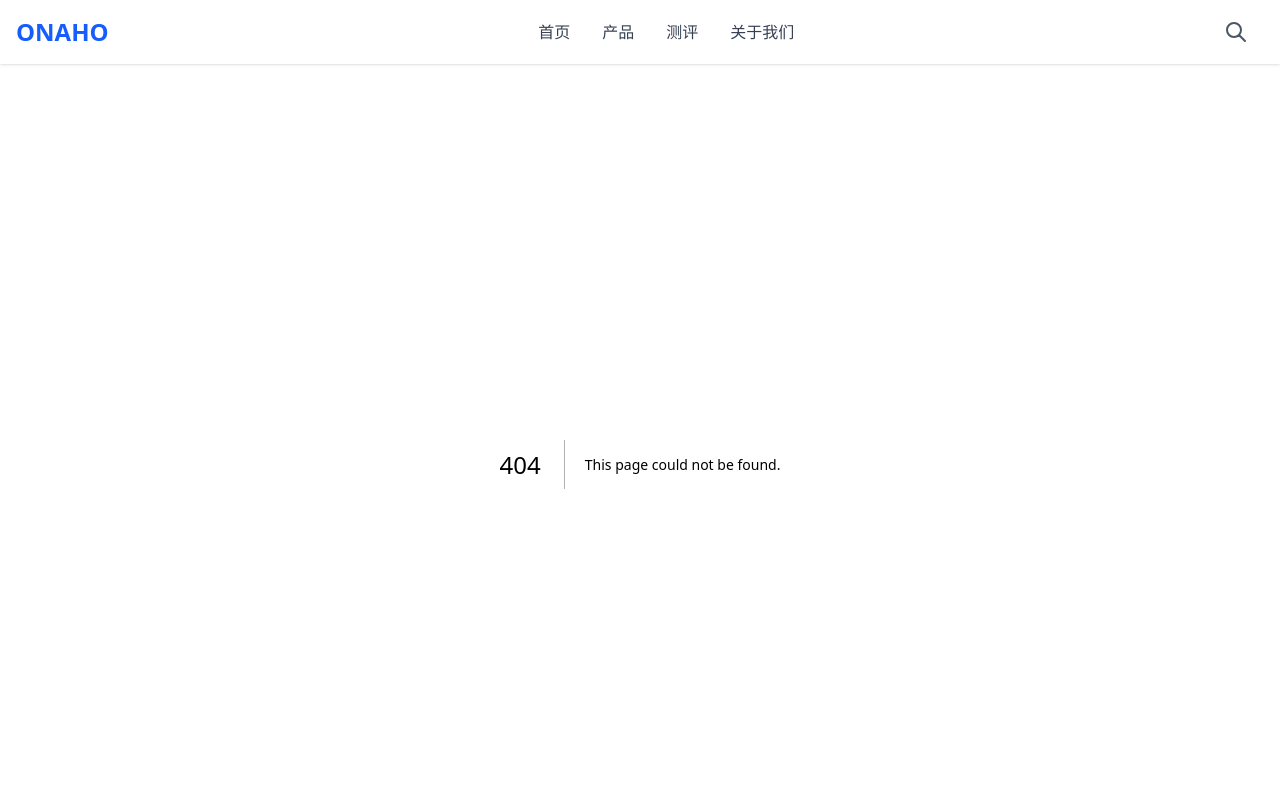
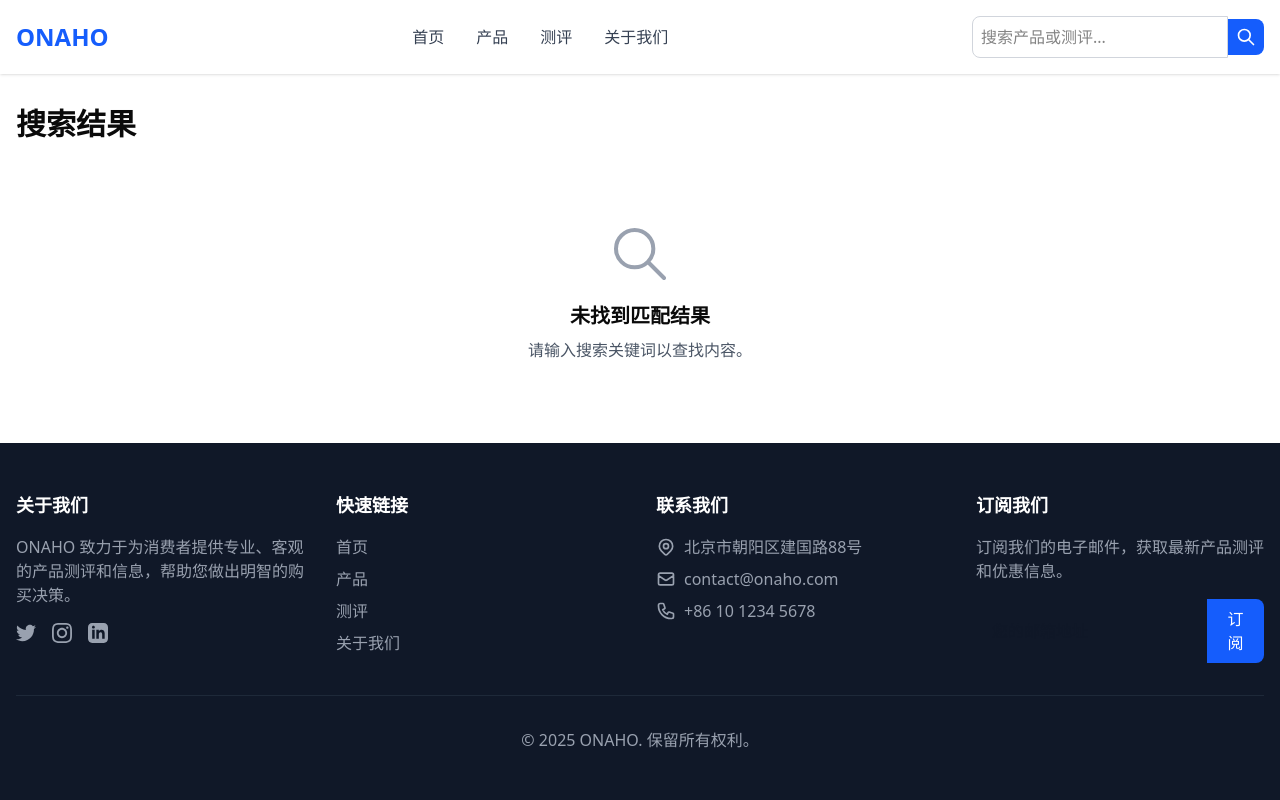
Before and after one commit to evepupil/onaho-web, a Next.js app: page /search in a window 1280 px wide. Before the commit this address had no page. Shown: the top 800 px of the page. Built offline with nearby package versions, Linux system fonts and the light colour scheme.

Commit message:
fix:优化搜索栏无法搜索问题

```diff
--- /dev/null
+++ b/src/app/search/page.tsx
@@ -0,0 +1,99 @@
+"use client";
+
+import React, { useEffect, useState } from 'react';
+import { useSearchParams } from 'next/navigation';
+import ContentCard from '@/components/shared/content-card';
+import { getAllContents } from '@/lib/api';
+import { Content } from '@/types';
+
+export default function SearchPage() {
+  const searchParams = useSearchParams();
+  const query = searchParams.get('q') || '';
+
+  const [loading, setLoading] = useState(true);
+  const [results, setResults] = useState<Content[]>([]);
+
+  useEffect(() => {
+    async function fetchSearchResults() {
+      if (!query) {
+        setResults([]);
+        setLoading(false);
+        return;
+      }
+
+      setLoading(true);
+      try {
+        // 使用API获取所有内容，然后在客户端进行过滤
+        // 实际项目中，最好在API层面实现搜索功能
+        const response = await getAllContents();
+        const allContents = response.data || [];
+
+        // 过滤匹配查询的内容
+        const filtered = allContents.filter(content => {
+          const searchableText = `${content.title} ${content.content} ${content.brand || ''} ${(content.tags || []).join(' ')}`.toLowerCase();
+          return searchableText.includes(query.toLowerCase());
+        });
+
+        setResults(filtered);
+      } catch (error) {
+        console.error('搜索失败:', error);
+        setResults([]);
+      } finally {
+        setLoading(false);
+      }
+    }
+
+    fetchSearchResults();
+  }, [query]);
+
+  return (
+    <div className="container mx-auto px-4 py-8">
+      <div className="mb-8">
+        <h1 className="text-3xl font-bold mb-2">搜索结果</h1>
+        {query && (
+          <p className="text-gray-600">
+            搜索 "<span className="font-medium">{query}</span>" 的结果
+          </p>
+        )}
+      </div>
+
+      {loading ? (
+        <div className="flex justify-center items-center py-12">
+          <div className="animate-spin rounded-full h-12 w-12 border-t-2 border-b-2 border-blue-500"></div>
+        </div>
+      ) : results.length > 0 ? (
+        <div className="grid grid-cols-1 md:grid-cols-2 lg:grid-cols-4 gap-6">
+          {results.map((item) => (
+            <ContentCard
+              key={item.id}
+              id={item.id}
+              title={item.title}
+              excerpt={item.content}
+              coverImage={item.cover_image}
+              createdAt={item.created_at}
+              type={item.type}
+              brand={item.brand}
+              tags={item.tags}
+              rating={item.rating}
+            />
+          ))}
+        </div>
+      ) : (
+        <div className="text-center py-12">
+          <div className="mb-4">
+            <svg xmlns="http://www.w3.org/2000/svg" className="h-16 w-16 mx-auto text-gray-400" fill="none" viewBox="0 0 24 24" stroke="currentColor">
+              <path strokeLinecap="round" strokeLinejoin="round" strokeWidth={1.5} d="M21 21l-6-6m2-5a7 7 0 11-14 0 7 7 0 0114 0z" />
+            </svg>
+          </div>
+          <h2 className="text-xl font-semibold mb-2">未找到匹配结果</h2>
+          <p className="text-gray-600">
+            {query
+              ? `没有找到与 "${query}" 相关的内容，请尝试其他关键词。`
+              : '请输入搜索关键词以查找内容。'
+            }
+          </p>
+        </div>
+      )}
+    </div>
+  );
+}
--- a/src/components/layout/header.tsx
+++ b/src/components/layout/header.tsx
@@ -3,12 +3,40 @@
 import React, { useState } from 'react';
 import Link from 'next/link';
 import Image from 'next/image';
+import { useRouter } from 'next/navigation';
 
 const Header: React.FC = () => {
+  const router = useRouter();
   const [mobileMenuOpen, setMobileMenuOpen] = useState(false);
+  const [searchQuery, setSearchQuery] = useState('');
+  const [mobileSearchOpen, setMobileSearchOpen] = useState(false);
 
   const toggleMobileMenu = () => {
     setMobileMenuOpen(!mobileMenuOpen);
+    // 关闭移动端搜索框
+    if (!mobileMenuOpen) {
+      setMobileSearchOpen(false);
+    }
+  };
+
+  const toggleMobileSearch = () => {
+    setMobileSearchOpen(!mobileSearchOpen);
+    // 关闭移动端菜单
+    if (!mobileSearchOpen) {
+      setMobileMenuOpen(false);
+    }
+  };
+
+  const handleSearch = (e: React.FormEvent) => {
+    e.preventDefault();
+    if (searchQuery.trim()) {
+      // 导航到搜索结果页面
+      router.push(`/search?q=${encodeURIComponent(searchQuery.trim())}`);
+      // 清空搜索框
+      setSearchQuery('');
+      // 关闭移动端搜索框
+      setMobileSearchOpen(false);
+    }
   };
 
   return (
@@ -36,15 +64,40 @@ const Header: React.FC = () => {
             </Link>
           </nav>
 
-          {/* 搜索和移动菜单按钮 */}
-          <div className="flex items-center space-x-4">
-            <button className="text-gray-600 hover:text-blue-600">
+          {/* 桌面端搜索框和按钮 */}
+          <div className="hidden md:flex items-center space-x-2">
+            <form onSubmit={handleSearch} className="flex items-center">
+              <input
+                type="text"
+                placeholder="搜索产品或测评..."
+                className="w-40 lg:w-64 p-2 border border-gray-300 rounded-l-md focus:outline-none focus:ring-2 focus:ring-blue-500 focus:border-transparent"
+                value={searchQuery}
+                onChange={(e) => setSearchQuery(e.target.value)}
+              />
+              <button
+                type="submit"
+                className="bg-blue-600 text-white p-2 rounded-r-md hover:bg-blue-700 focus:outline-none focus:ring-2 focus:ring-blue-500 focus:ring-offset-2"
+              >
+                <svg xmlns="http://www.w3.org/2000/svg" className="h-5 w-5" fill="none" viewBox="0 0 24 24" stroke="currentColor">
+                  <path strokeLinecap="round" strokeLinejoin="round" strokeWidth={2} d="M21 21l-6-6m2-5a7 7 0 11-14 0 7 7 0 0114 0z" />
+                </svg>
+              </button>
+            </form>
+          </div>
+
+          {/* 移动端搜索和菜单按钮 */}
+          <div className="md:hidden flex items-center space-x-4">
+            <button
+              className="text-gray-600 hover:text-blue-600"
+              onClick={toggleMobileSearch}
+              aria-label="搜索"
+            >
               <svg xmlns="http://www.w3.org/2000/svg" className="h-6 w-6" fill="none" viewBox="0 0 24 24" stroke="currentColor">
                 <path strokeLinecap="round" strokeLinejoin="round" strokeWidth={2} d="M21 21l-6-6m2-5a7 7 0 11-14 0 7 7 0 0114 0z" />
               </svg>
             </button>
             <button
-              className="md:hidden text-gray-600 hover:text-blue-600"
+              className="text-gray-600 hover:text-blue-600"
               onClick={toggleMobileMenu}
               aria-label="打开菜单"
             >
@@ -55,6 +108,30 @@ const Header: React.FC = () => {
           </div>
         </div>
       </div>
+
+      {/* 移动端搜索框 */}
+      {mobileSearchOpen && (
+        <div className="md:hidden absolute top-full left-0 right-0 bg-white shadow-lg z-50 p-4">
+          <form onSubmit={handleSearch} className="flex items-center">
+            <input
+              type="text"
+              placeholder="搜索产品或测评..."
+              className="flex-grow p-2 border border-gray-300 rounded-l-md focus:outline-none focus:ring-2 focus:ring-blue-500 focus:border-transparent"
+              value={searchQuery}
+              onChange={(e) => setSearchQuery(e.target.value)}
+              autoFocus
+            />
+            <button
+              type="submit"
+              className="bg-blue-600 text-white p-2 rounded-r-md hover:bg-blue-700 focus:outline-none focus:ring-2 focus:ring-blue-500 focus:ring-offset-2"
+            >
+              <svg xmlns="http://www.w3.org/2000/svg" className="h-6 w-6" fill="none" viewBox="0 0 24 24" stroke="currentColor">
+                <path strokeLinecap="round" strokeLinejoin="round" strokeWidth={2} d="M21 21l-6-6m2-5a7 7 0 11-14 0 7 7 0 0114 0z" />
+              </svg>
+            </button>
+          </form>
+        </div>
+      )}
 
       {/* 移动端菜单 */}
       {mobileMenuOpen && (
```
